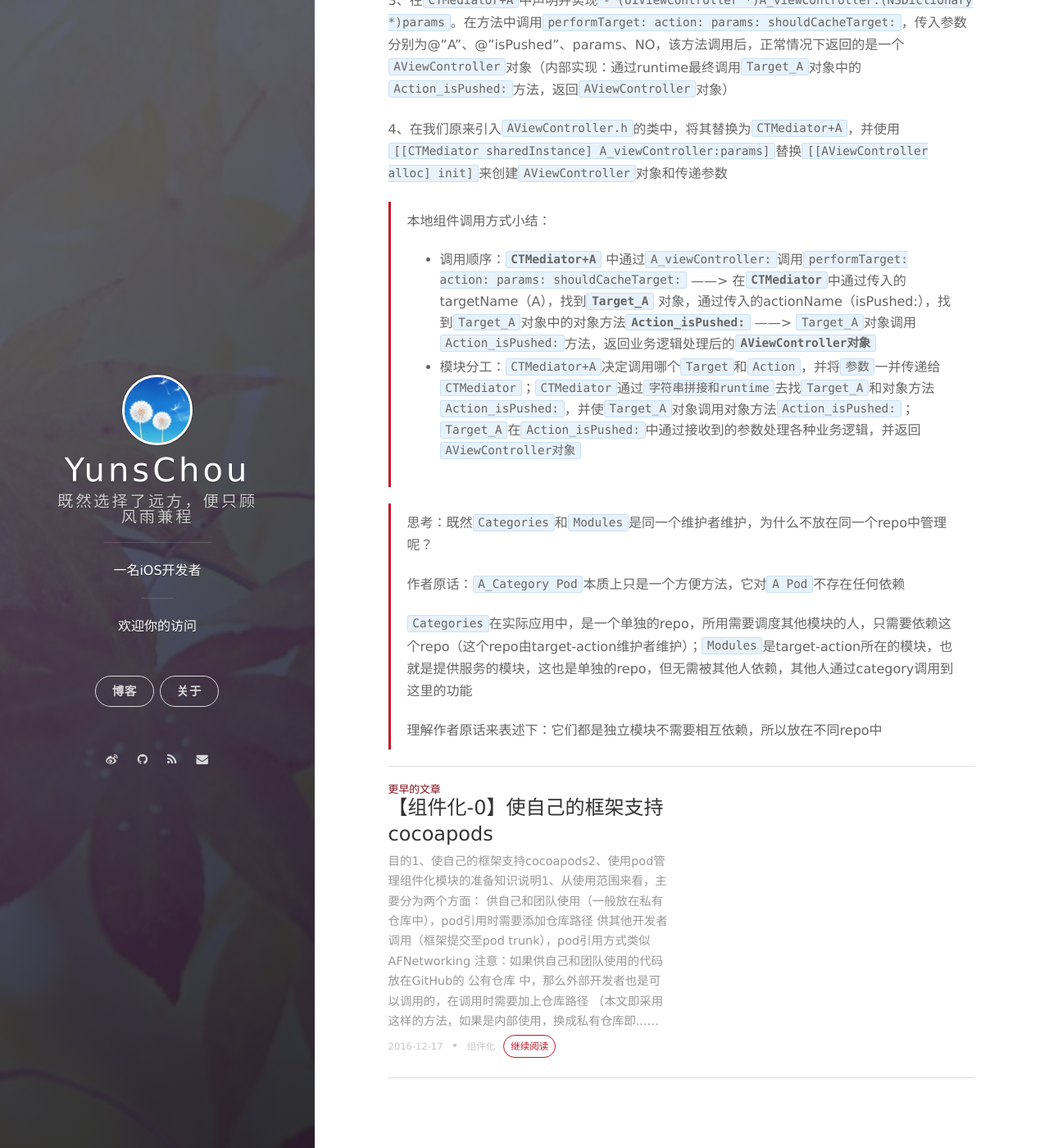
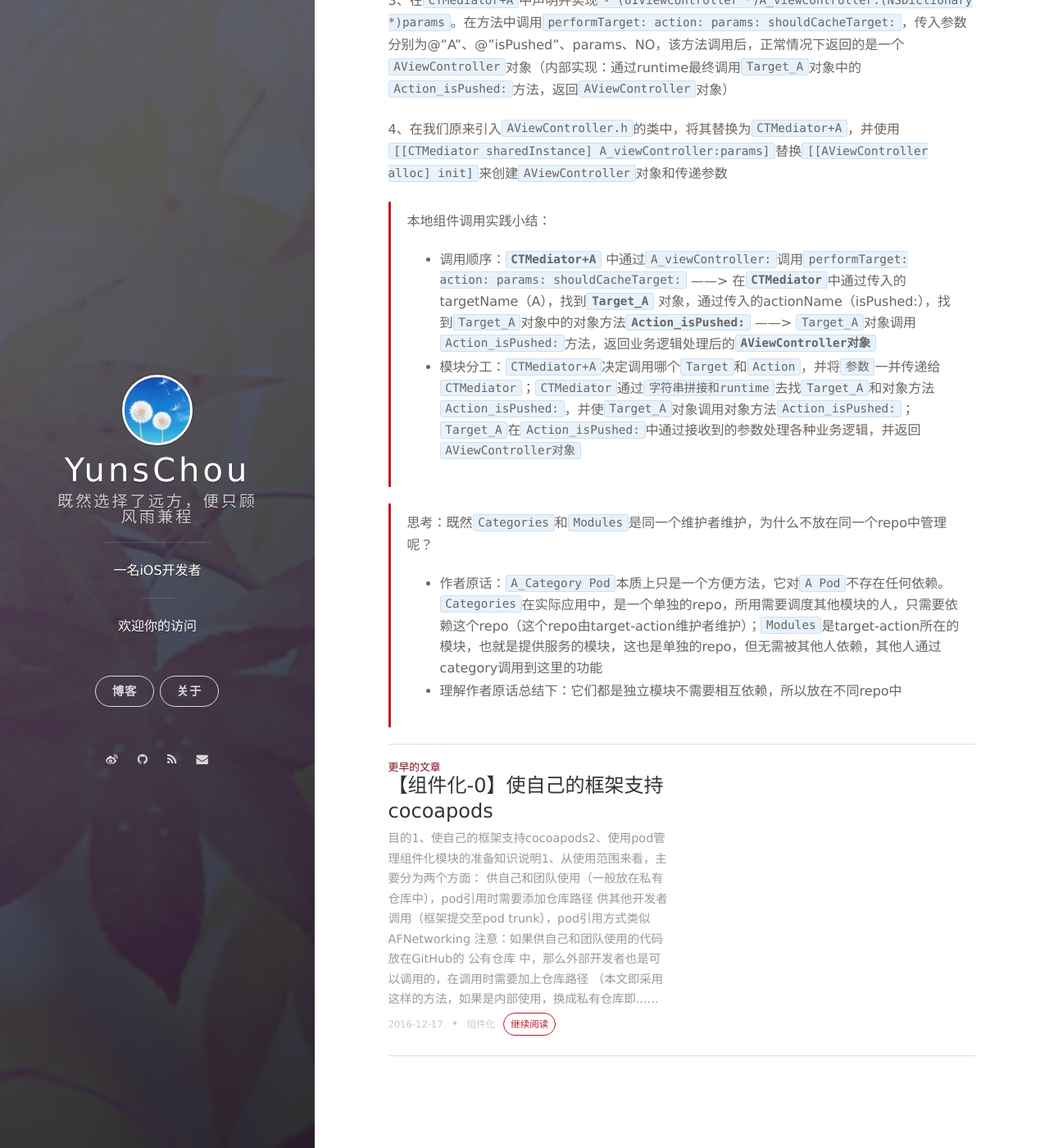
Before and after one commit to YunsChou/Yuns.github.io, a Jekyll site: the page built from _posts/2016-12-18-mediator-learn-1.md, in a window 1280 px wide and 1400 px high, scrolled down 2316 px. Shown: the whole window at 82% size. Built offline with Jekyll 4.4.1, drawn with Linux system fonts in a browser that asks for light colours; nearby versions of some CDN libraries; Markdown is read by kramdown in place of the engine named in the settings; comment, search, counter and statistics services are not loaded; some of the changed text lies outside the part shown.

```diff
--- a/_posts/2016-12-18-mediator-learn-1.md
+++ b/_posts/2016-12-18-mediator-learn-1.md
@@ -70,7 +70,7 @@
 
 4、在我们原来引入`AViewController.h`的类中，将其替换为`CTMediator+A`，并使用`[[CTMediator sharedInstance] A_viewController:params]`替换`[[AViewController alloc] init]`来创建`AViewController`对象和传递参数
 
-> 本地组件调用方式小结：
+> 本地组件调用实践小结：
 >
 > - 调用顺序：**`CTMediator+A`** 中通过`A_viewController:`调用`performTarget: action: params: shouldCacheTarget:`  ——> 在**`CTMediator`**中通过传入的targetName（A），找到**`Target_A`** 对象，通过传入的actionName（isPushed:），找到`Target_A`对象中的对象方法**`Action_isPushed:`** ——> `Target_A`对象调用`Action_isPushed:`方法，返回业务逻辑处理后的**`AViewController对象`**
 > - 模块分工：`CTMediator+A`决定调用哪个`Target`和`Action`，并将`参数`一并传递给`CTMediator`；`CTMediator`通过`字符串拼接和runtime`去找`Target_A`和对象方法`Action_isPushed:`，并使`Target_A`对象调用对象方法`Action_isPushed:`；`Target_A`在`Action_isPushed:`中通过接收到的参数处理各种业务逻辑，并返回`AViewController对象`
@@ -79,8 +79,5 @@
 
 > 思考：既然`Categories`和`Modules`是同一个维护者维护，为什么不放在同一个repo中管理呢？
 >
-> 作者原话：`A_Category Pod`本质上只是一个方便方法，它对`A Pod`不存在任何依赖
->
-> `Categories`在实际应用中，是一个单独的repo，所用需要调度其他模块的人，只需要依赖这个repo（这个repo由target-action维护者维护）；`Modules`是target-action所在的模块，也就是提供服务的模块，这也是单独的repo，但无需被其他人依赖，其他人通过category调用到这里的功能
->
-> 理解作者原话来表述下：它们都是独立模块不需要相互依赖，所以放在不同repo中
+> * 作者原话：`A_Category Pod`本质上只是一个方便方法，它对`A Pod`不存在任何依赖。`Categories`在实际应用中，是一个单独的repo，所用需要调度其他模块的人，只需要依赖这个repo（这个repo由target-action维护者维护）；`Modules`是target-action所在的模块，也就是提供服务的模块，这也是单独的repo，但无需被其他人依赖，其他人通过category调用到这里的功能
+> * 理解作者原话总结下：它们都是独立模块不需要相互依赖，所以放在不同repo中
```
Also changed, not shown: other parts of _posts/2016-12-18-mediator-learn-1.md (+1 -1 lines).
